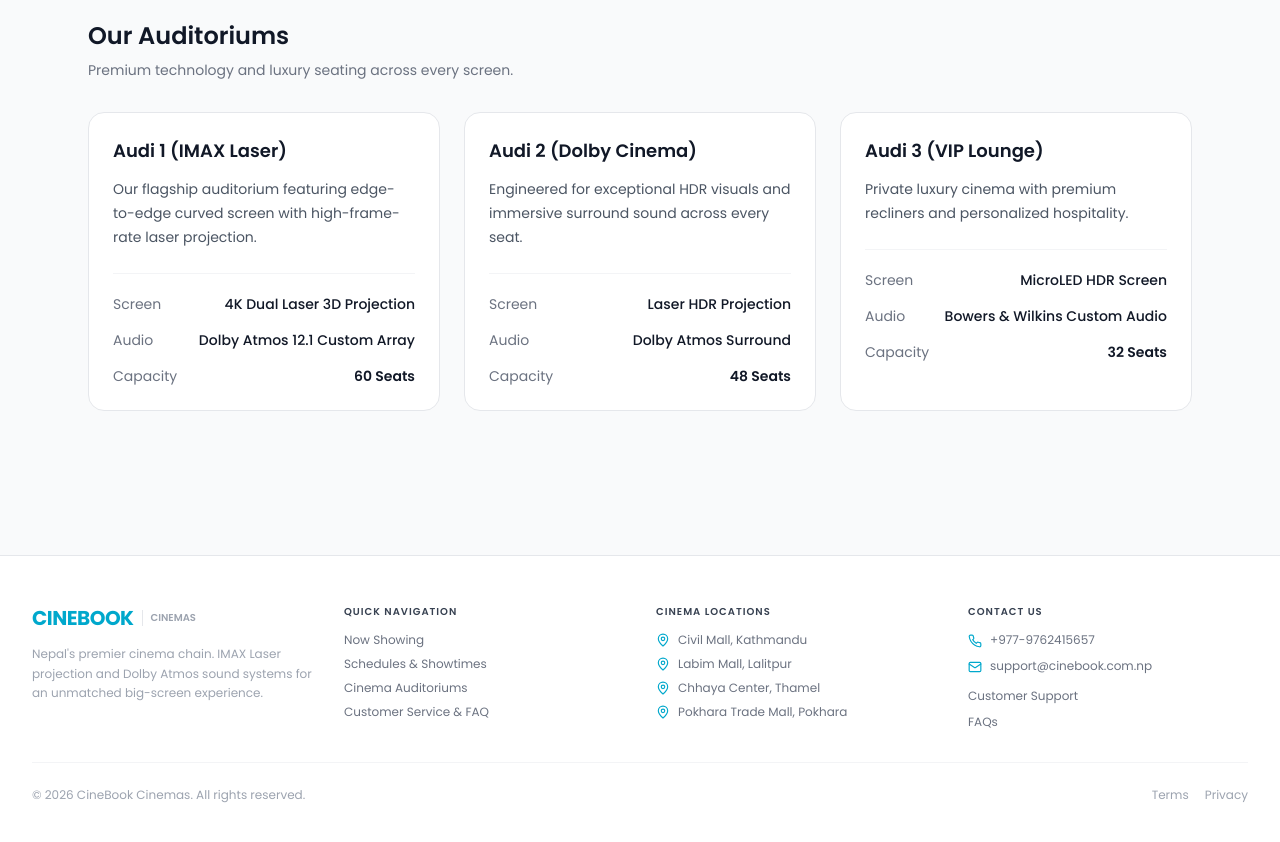
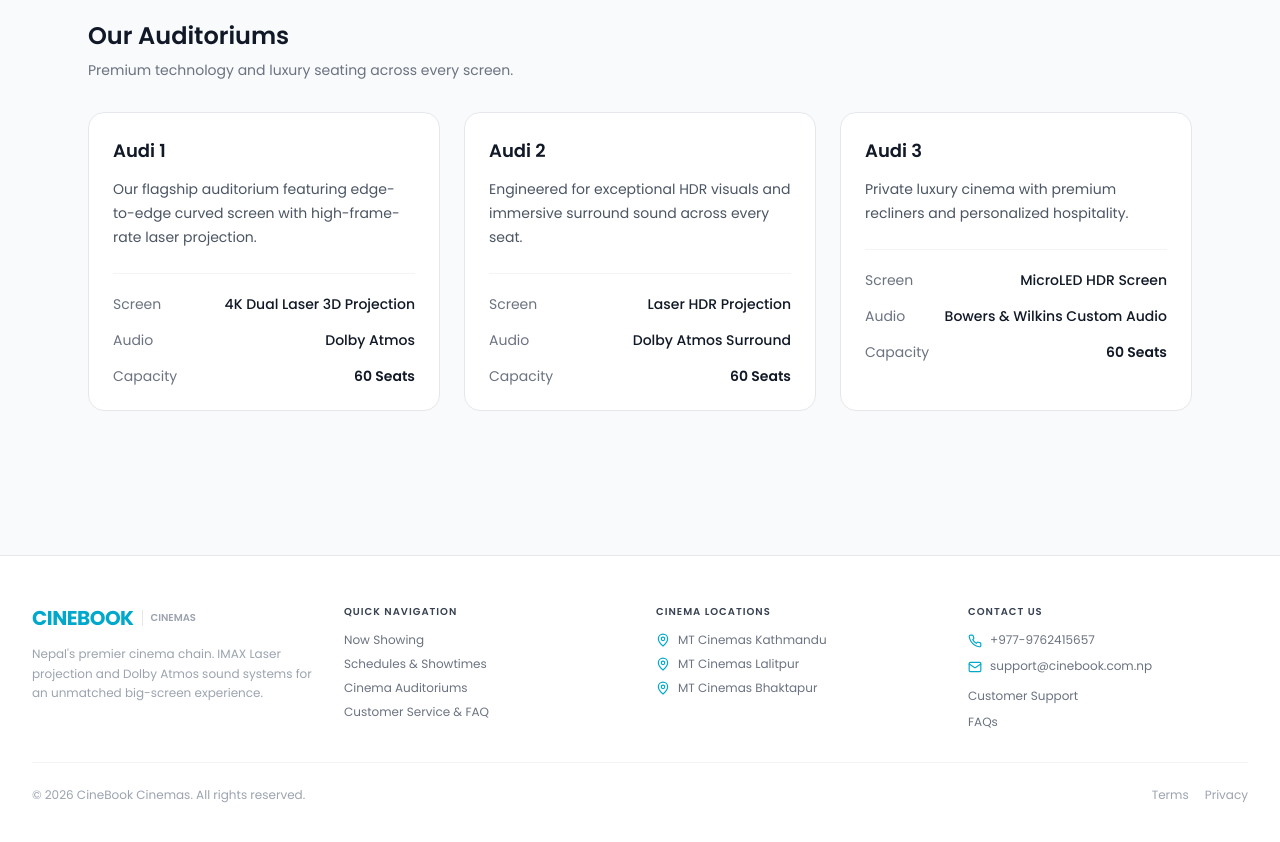
Before and after one commit to milanthapa1/cinebook-web, a React (Vite) app: page /about in a window 1280 px wide. Shown: the part 340-1182 px from the top of the page. Built offline with nearby package versions, Linux system fonts and the light colour scheme; no server answers.

Commit message:
update about page and footer page

```diff
--- a/src/pages/AboutPage.tsx
+++ b/src/pages/AboutPage.tsx
@@ -3,24 +3,24 @@ import React from 'react';
 export const AboutPage: React.FC = () => {
   const halls = [
     {
-      name: 'Audi 1 (IMAX Laser)',
+      name: 'Audi 1',
       capacity: 60,
       screenType: '4K Dual Laser 3D Projection',
-      soundSystem: 'Dolby Atmos 12.1 Custom Array',
+      soundSystem: 'Dolby Atmos',
       description:
         'Our flagship auditorium featuring edge-to-edge curved screen with high-frame-rate laser projection.',
     },
     {
-      name: 'Audi 2 (Dolby Cinema)',
-      capacity: 48,
+      name: 'Audi 2',
+      capacity: 60,
       screenType: 'Laser HDR Projection',
       soundSystem: 'Dolby Atmos Surround',
       description:
         'Engineered for exceptional HDR visuals and immersive surround sound across every seat.',
     },
     {
-      name: 'Audi 3 (VIP Lounge)',
-      capacity: 32,
+      name: 'Audi 3',
+      capacity: 60,
       screenType: 'MicroLED HDR Screen',
       soundSystem: 'Bowers & Wilkins Custom Audio',
       description:
--- a/src/shared/components/Footer.tsx
+++ b/src/shared/components/Footer.tsx
@@ -34,10 +34,10 @@ export const Footer: React.FC = () => {
           <div>
             <h4 className="text-gray-700 font-semibold uppercase text-[10px] tracking-widest mb-3">Cinema Locations</h4>
             <ul className="space-y-2">
-              <li className="flex items-center gap-2"><MapPin className="w-3.5 h-3.5 text-[#00a8cc] shrink-0" /> Civil Mall, Kathmandu</li>
-              <li className="flex items-center gap-2"><MapPin className="w-3.5 h-3.5 text-[#00a8cc] shrink-0" /> Labim Mall, Lalitpur</li>
-              <li className="flex items-center gap-2"><MapPin className="w-3.5 h-3.5 text-[#00a8cc] shrink-0" /> Chhaya Center, Thamel</li>
-              <li className="flex items-center gap-2"><MapPin className="w-3.5 h-3.5 text-[#00a8cc] shrink-0" /> Pokhara Trade Mall, Pokhara</li>
+              <li className="flex items-center gap-2"><MapPin className="w-3.5 h-3.5 text-[#00a8cc] shrink-0" /> MT Cinemas Kathmandu</li>
+              <li className="flex items-center gap-2"><MapPin className="w-3.5 h-3.5 text-[#00a8cc] shrink-0" /> MT Cinemas Lalitpur</li>
+              <li className="flex items-center gap-2"><MapPin className="w-3.5 h-3.5 text-[#00a8cc] shrink-0" /> MT Cinemas Bhaktapur</li>
+
             </ul>
           </div>
 
```
